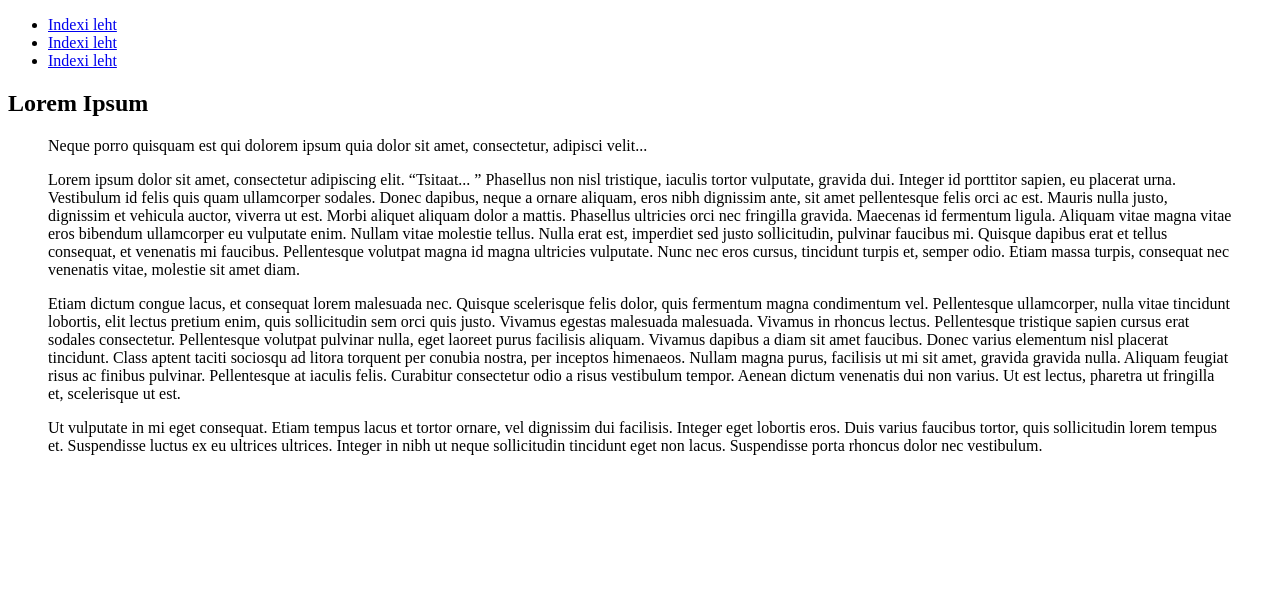
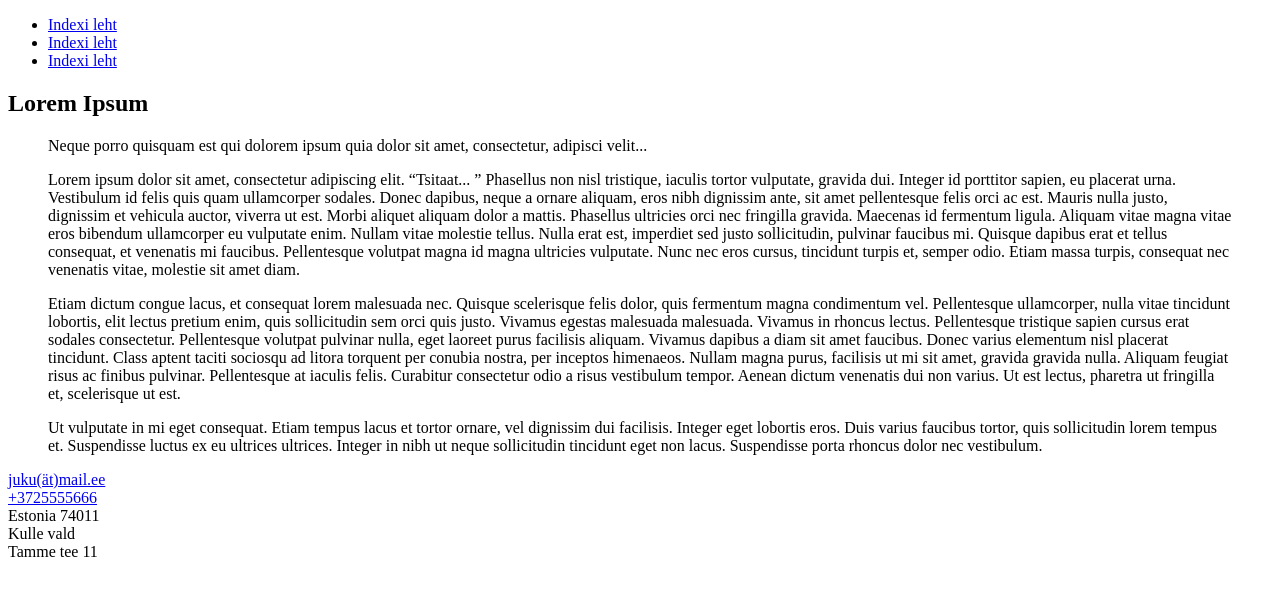
Before and after one commit to eslasm/FrontEnd201708, a plain HTML site: page Märt/HTML/algus.html in a window 1280 px wide. Drawn offline with Linux system fonts and the light colour scheme.

Commit message:
Aadress ja kontakt andmete määramine

```diff
--- a/Märt/HTML/algus.html
+++ b/Märt/HTML/algus.html
@@ -45,7 +45,17 @@
 
         </aside>
         <footer>
-
+            <aadress>
+                <a href=mailto:juku(ät)mail.ee>juku(ät)mail.ee</a>
+                <br>
+                <a href="tel:3725555666">+3725555666</a>
+                <br>
+                Estonia 74011
+                <br>
+                Kulle vald
+                <br>
+                Tamme tee 11
+            </adress>
         </footer>
     </body>
 </html>
```
